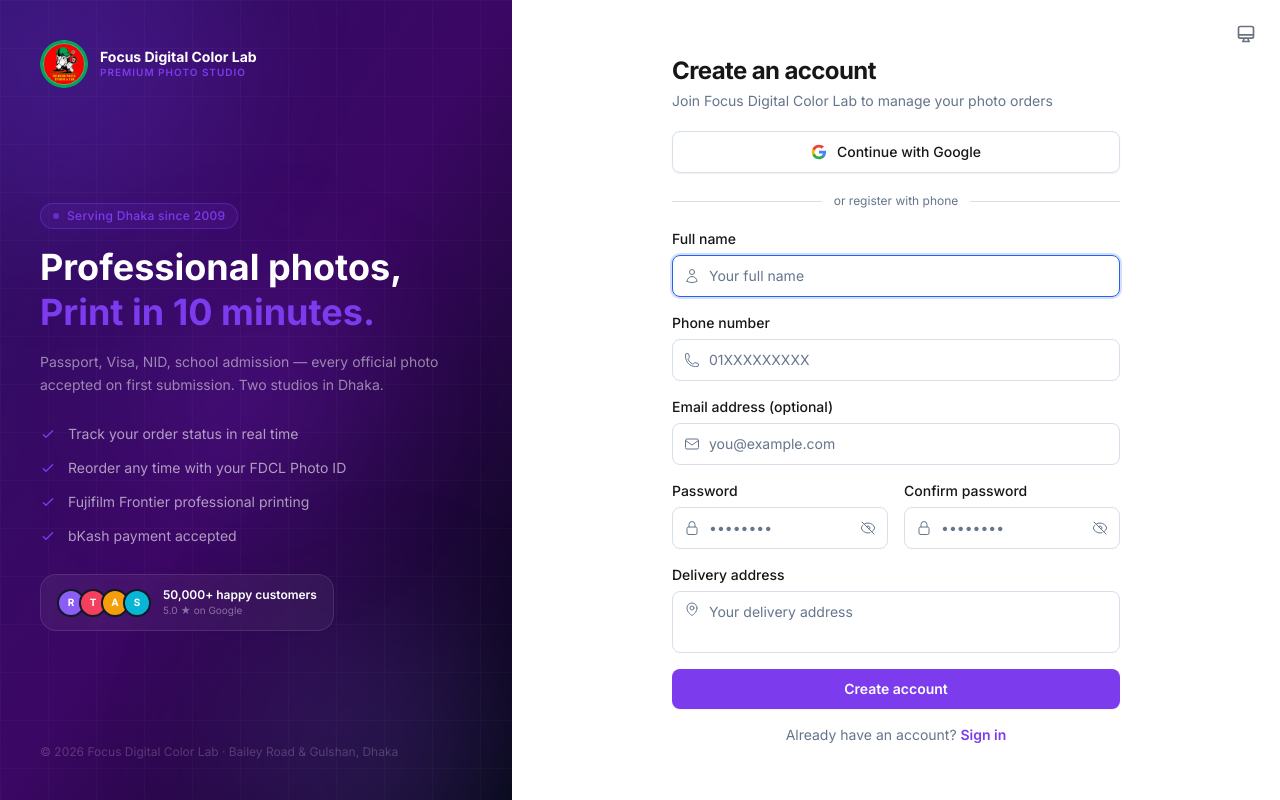
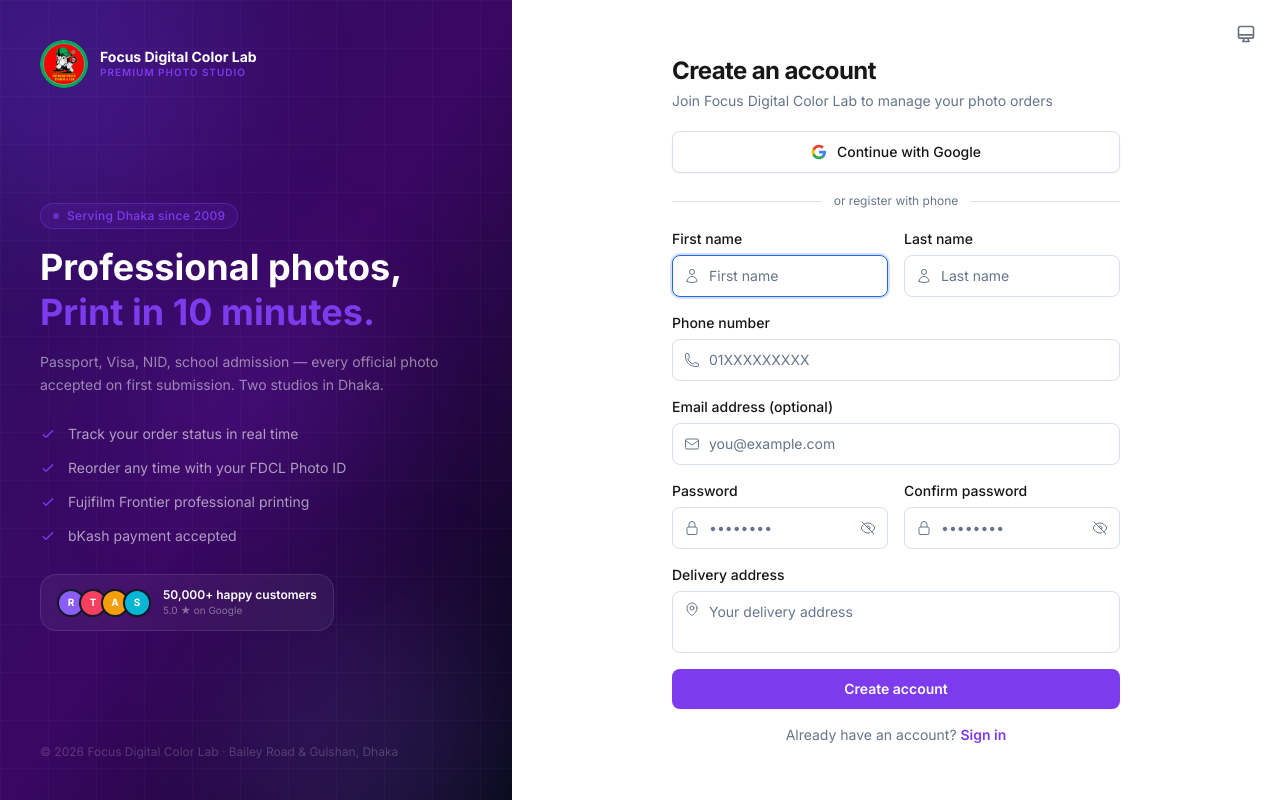
Before and after one commit to iAhmedMusa/project-fdcl, a Laravel app: page /register in a window 1280 px wide. Run offline with Laravel 12, Linux system fonts and the light colour scheme; style sheets or scripts are compiled from the project's sources; some libraries are stand-ins or nearby versions.

Commit message:
Name update in registration page

```diff
--- a/src/resources/js/Pages/Auth/Register.jsx
+++ b/src/resources/js/Pages/Auth/Register.jsx
@@ -104,14 +104,20 @@ export default function Register() {
     const [showConfirm, setShowConfirm] = useState(false);
     const [phoneTouched, setPhoneTouched] = useState(false);
 
-    const { data, setData, post, processing, errors, reset } = useForm({
-        name: '',
+    const { data, setData, post, processing, errors, reset, transform } = useForm({
+        first_name: '',
+        last_name: '',
         phone: '',
         email: '',
         password: '',
         password_confirmation: '',
         address: '',
     });
+
+    transform((d) => ({
+        ...d,
+        name: `${d.first_name} ${d.last_name}`.trim(),
+    }));
 
     const phoneClientError =
         phoneTouched && data.phone && !isValidPhone(data.phone)
@@ -156,21 +162,36 @@ export default function Register() {
 
                 {/* Form */}
                 <form onSubmit={submit} className="space-y-4">
-                    {/* Full name */}
-                    <Field id="name" label="Full name" icon={<IconUser />} error={errors.name}>
+                    {/* Name row */}
+                    <div className="grid gap-4 sm:grid-cols-2">
+                        <Field id="first_name" label="First name" icon={<IconUser />} error={errors.name}>
                             <input
-                            id="name"
+                                id="first_name"
                                 type="text"
-                            name="name"
-                            value={data.name}
-                            autoComplete="name"
+                                name="first_name"
+                                value={data.first_name}
+                                autoComplete="given-name"
                                 autoFocus
-                            onChange={(e) => setData('name', e.target.value)}
+                                onChange={(e) => setData('first_name', e.target.value)}
                                 className={inputCls(true, false)}
-                            placeholder="Your full name"
+                                placeholder="First name"
                                 required
                             />
                         </Field>
+                        <Field id="last_name" label="Last name" icon={<IconUser />} error={null}>
+                            <input
+                                id="last_name"
+                                type="text"
+                                name="last_name"
+                                value={data.last_name}
+                                autoComplete="family-name"
+                                onChange={(e) => setData('last_name', e.target.value)}
+                                className={inputCls(true, false)}
+                                placeholder="Last name"
+                                required
+                            />
+                        </Field>
+                    </div>
 
                     {/* Phone — primary */}
                     <Field id="phone" label="Phone number" icon={<IconPhone />} error={errors.phone || phoneClientError}>
```
Lines whose indentation alone changed are shown as unchanged.
